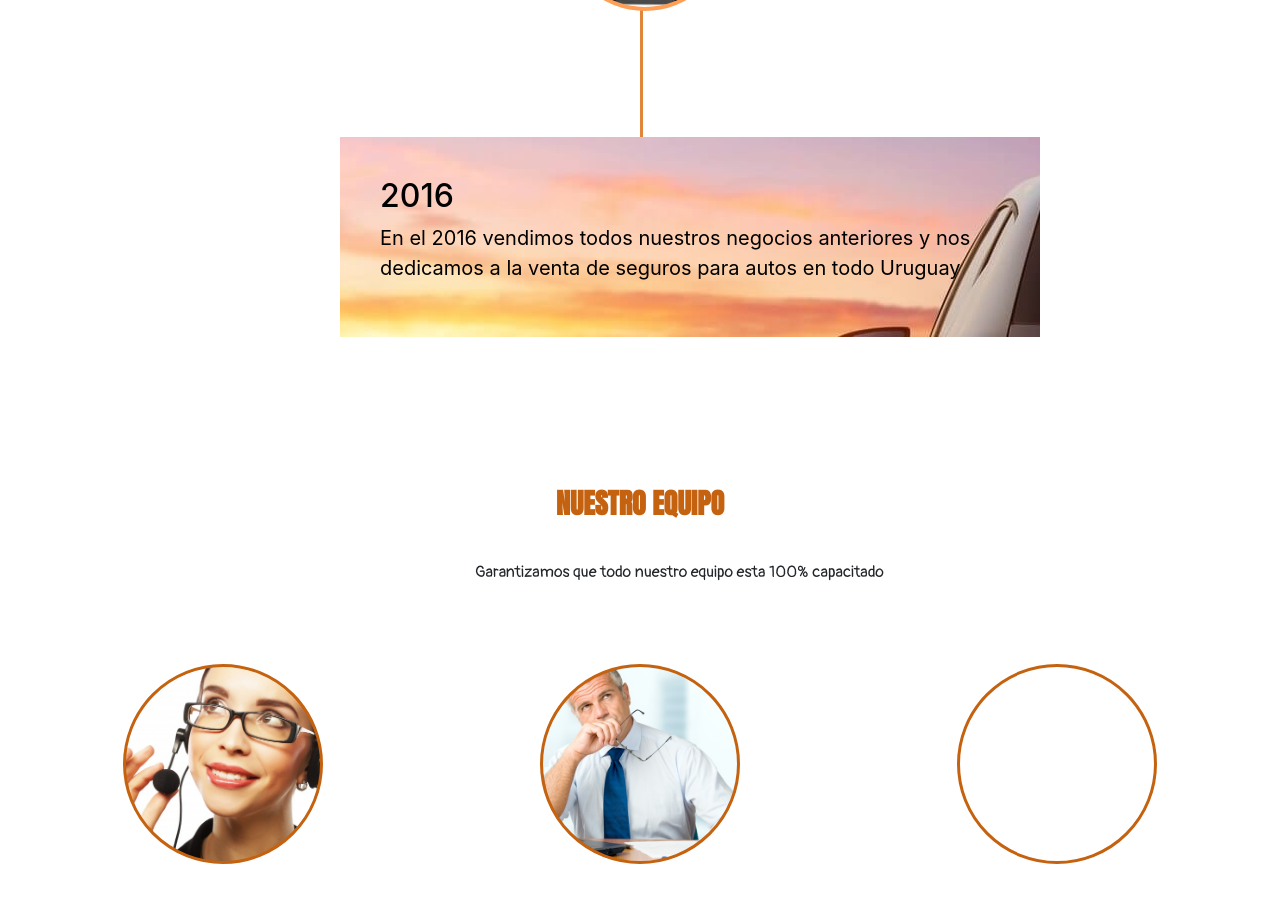
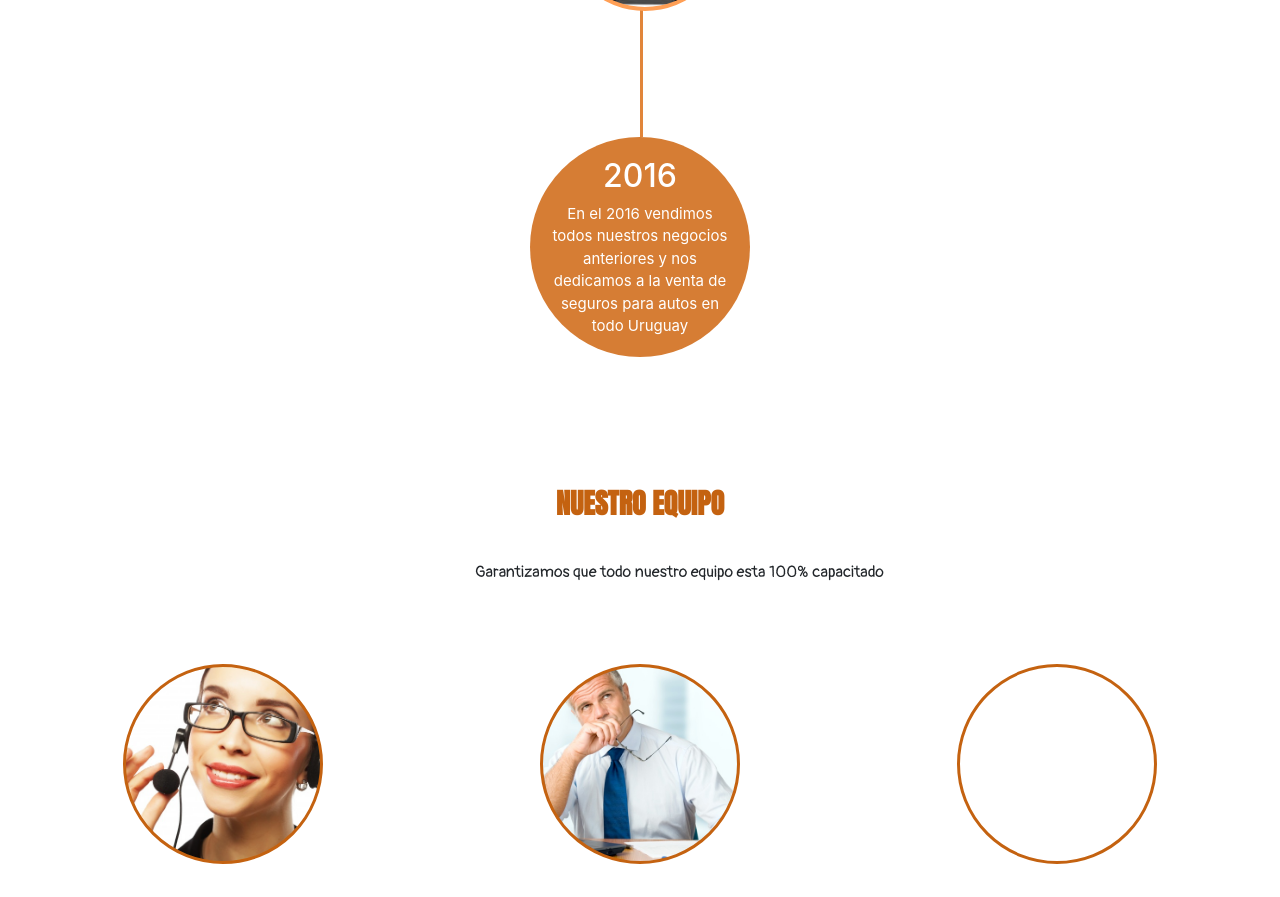
Before and after one commit to carolainseija/Start-Proyect, a plain HTML site: page src/page/index.html in a window 1280 px wide. Shown: the part 2602-3499 px from the top of the page. Drawn offline with Linux system fonts and the light colour scheme.

Commit message:
arregle el estilo de la figura cinco en "sobre nosotros"

```diff
--- a/src/page/style.css
+++ b/src/page/style.css
@@ -380,18 +380,21 @@
 }
 /*figura cinco*/
 .figureFive {
-  margin-left: 300px;
+  margin-left: 490px;
+  text-align: center;
 }
 .figureFive-content {
   margin-top: 40px;
-  width: 700px;
-  height: 200px;
-  color: black;
-  background-image: url(../img/imagenDeAuto.jpeg);
+  width: 220px;
+  height: 220px;
+  color: white;
+  background-color: #d67d34;
   background-repeat: no-repeat;
   position: absolute;
-  font-size: 20px;
-  padding: 40px;
+  font-size: 15px;
+  padding: 20px;
+  border-radius: 70%;
+  justify-content: center;
 }
 .containerAboutEnd {
   width: 700px;
```
